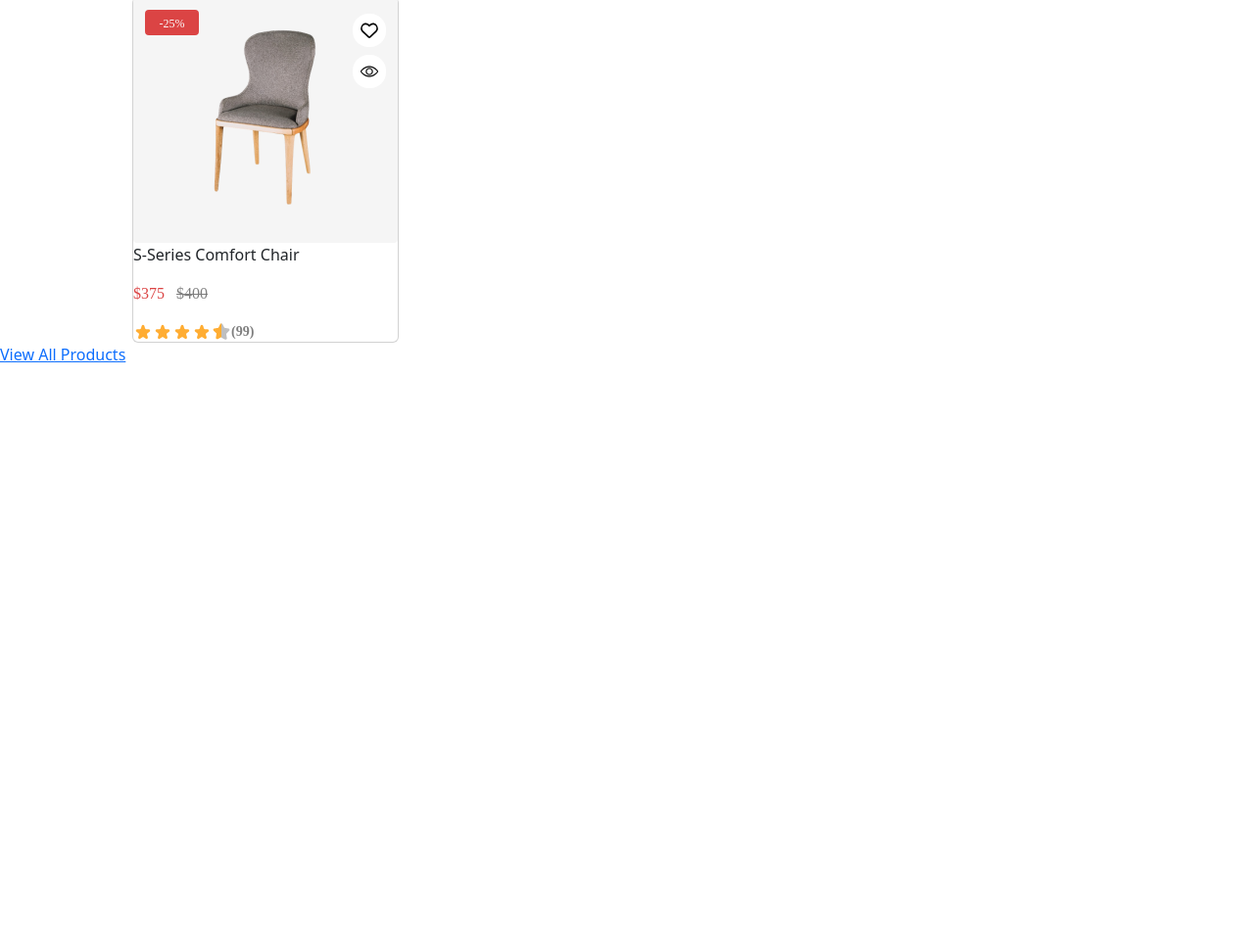
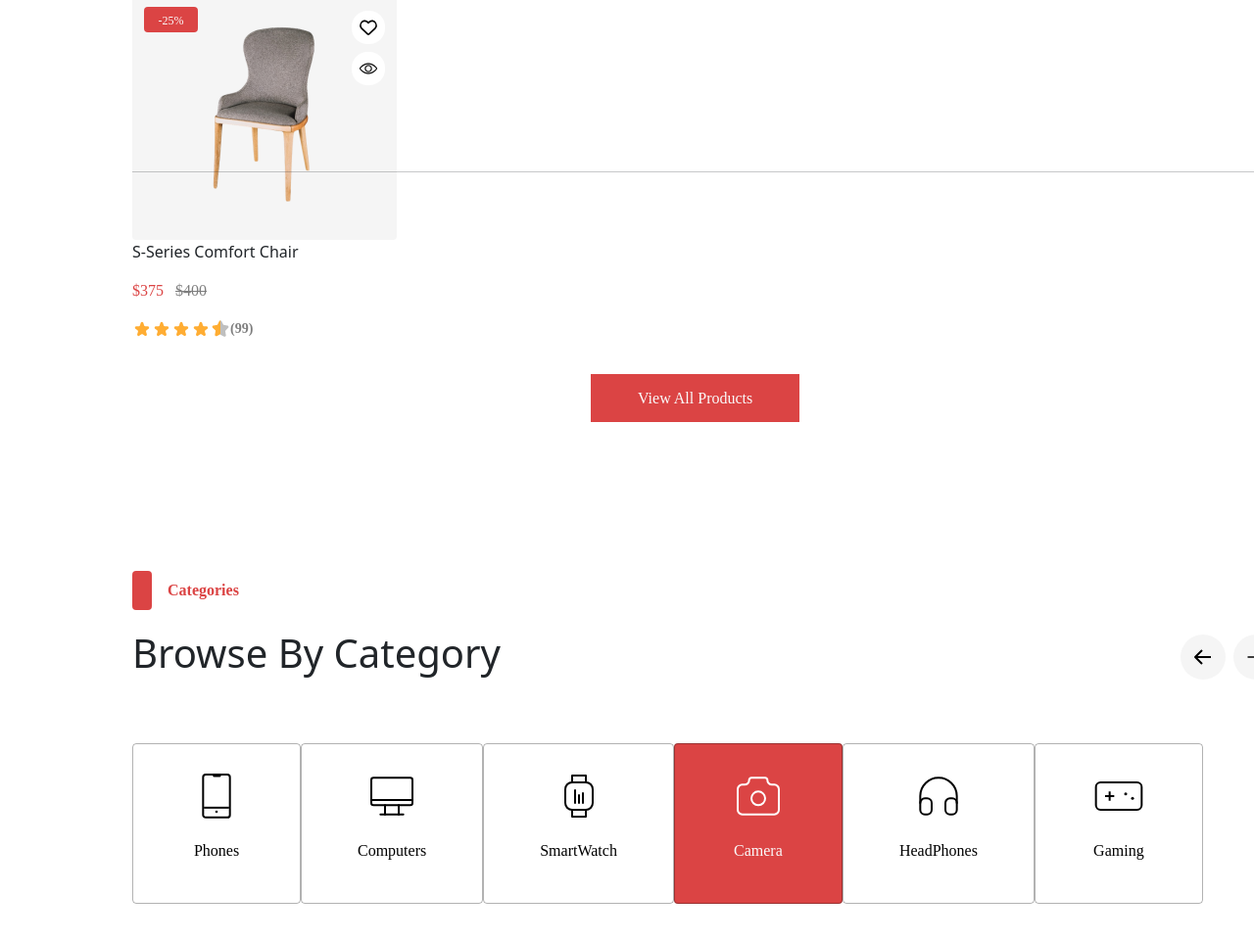
Before and after one commit to Aliyv019/Task-6, a plain HTML site: page index.html in a window 1280 px wide. Shown: the part 1160-2122 px from the top of the page at 98% size. Before the commit the page ends 1534 px from the top, so only its background shows below. Drawn offline with nearby package versions, Linux system fonts and the light colour scheme.

Commit message:
kateqoriyalar elave olundu

```diff
--- a/assets/style/index.css
+++ b/assets/style/index.css
@@ -289,6 +289,7 @@ text-align: center;
 }
 .card{
     margin-right: 30px;
+    border: none;
 }
 .icon img{
     height: 34px;
@@ -373,3 +374,78 @@ text-align: left;
 #card4{
     margin: 0;
 }
+.viewallproducts{
+    background-color: rgb(219, 68, 68);
+    padding: 16px 48px;
+    text-decoration: none;
+    color: rgb(250, 250, 250);
+    font-family: Poppins;
+    font-size: 16px;
+    font-weight: 500;
+    line-height: 24px;
+    letter-spacing: 0%;
+    text-align: left;
+    margin-left: 603px;
+
+}
+.line{
+    margin-top: 1193px;
+    width: 1170px;
+    margin-left: 135px;
+}
+.sec5{
+    margin-top: 140px;
+}
+.category{
+    margin-top: 60px;
+    display: flex;
+    margin-left: 135px;
+}
+.category_card{
+    display: flex;
+    flex-direction: column;
+    padding: 25px 57px;
+    align-items: center;
+    border: 1px solid rgba(0, 0, 0, 0.3);
+    border-radius: 4px;
+}
+.category_card p{
+    margin-top: 16px;
+    color: rgb(0, 0, 0);
+font-family: Poppins;
+font-size: 16px;
+font-weight: 400;
+line-height: 24px;
+letter-spacing: 0%;
+text-align: left;
+}
+.category_card_red{
+    display: flex;
+    flex-direction: column;
+    padding: 25px 57px;
+    align-items: center;
+    border: 1px solid rgba(0, 0, 0, 0.3);
+    border-radius: 4px;
+    background-color: rgb(219, 68, 68);
+}
+.category_card_red p{
+    margin-top: 16px;
+    color: rgb(250, 250, 250);
+font-family: Poppins;
+font-size: 16px;
+font-weight: 400;
+line-height: 24px;
+letter-spacing: 0%;
+text-align: center;
+}
+.yazi{
+    width: 1170px;
+    margin-top: 20px;
+    display: flex;
+    align-items: center;
+    justify-content: space-between;
+    margin-left: 135px;
+}
+.sec5{
+    margin-bottom: 500px;
+}
--- a/index.html
+++ b/index.html
@@ -195,9 +195,45 @@
                 <p>(99)</p>
             </div>
         </div>
+    </div><br><br>
+    <a class="viewallproducts" href="..">View All Products</a><br><br>
+    <hr class="line">
+    </section>
+    <section class="sec5">
+        <div class="today">
+        <div class="rectangle"></div>
+        <p>Categories</p>
     </div>
-    <div class="viewallproducts">
-        <a href="..">View All Products</a>
+    <div class="yazi">
+    <h1>Browse By Category</h1>
+    <img src="./assets/images/left-right-arrow.svg" alt="">
+    </div>
+    <div class="category">
+        <div class="category_card">
+            <img src="./assets/images/phone.svg" alt="">
+            <p>Phones</p>
+        </div>
+        <div class="category_card">
+            <img src="./assets/images/computer.svg" alt="">
+            <p>Computers</p>
+        </div>
+        <div class="category_card">
+            <img src="./assets/images/watch.svg" alt="">
+            <p>SmartWatch</p>
+        </div>
+        <div class="category_card_red">
+            <img src="./assets/images/camera.svg" alt="">
+            <p>Camera</p>
+        </div>
+        <div class="category_card">
+            <img src="./assets/images/headphones.svg" alt="">
+            <p>HeadPhones</p>
+        </div>
+        <div class="category_card">
+            <img src="./assets/images/gaming.svg" alt="">
+            <p>Gaming</p>
+        </div>
+
     </div>
     </section>
     <link rel="stylesheet" href="https://cdn.jsdelivr.net/npm/bootstrap@5.3.3/dist/js/bootstrap.bundle.min.js">
```
Also changed, not shown: assets/images/camera.svg (added), assets/images/computer.svg (added), assets/images/gaming.svg (added), assets/images/headphones.svg (added), assets/images/left-right-arrow.svg (added), assets/images/phone.svg (added), assets/images/watch.svg (added).
